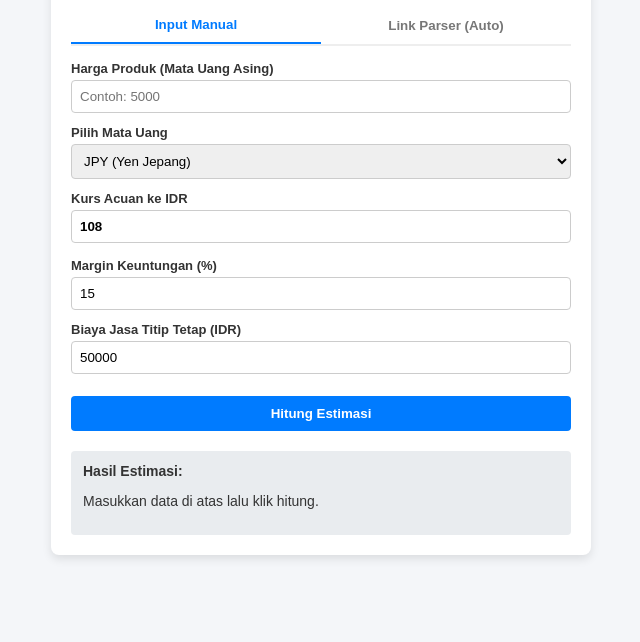
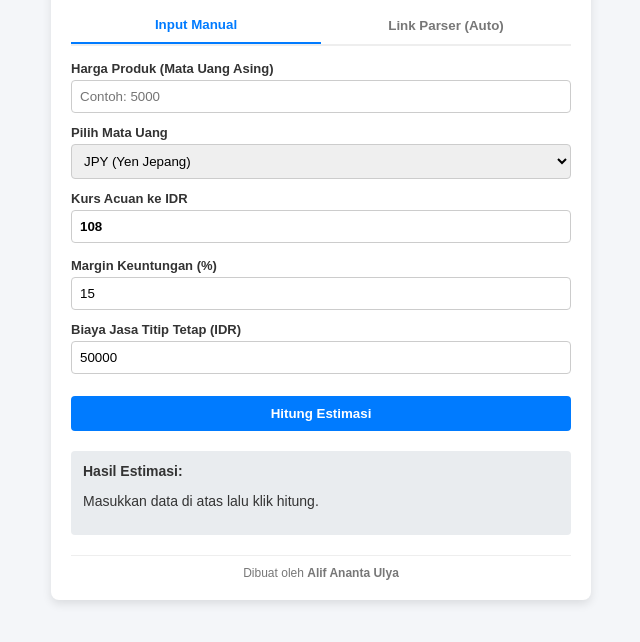
Before and after one commit to alifananta253/jastip, a website: page public/index.html in a window 1280 px wide. Shown: the part 144-786 px from the top of the page, without its empty margins (319-959 px from the left). Drawn offline with Linux system fonts and the light colour scheme.

Commit message:
Enhance index.html with footer and style updates
Added footer with creator's name and improved styling.

```diff
--- a/public/index.html
+++ b/public/index.html
@@ -18,6 +18,7 @@
         .result { margin-top: 20px; background: #e9ecef; padding: 12px; border-radius: 4px; font-size: 14px; }
         .hidden { display: none; }
         .status-info { font-size: 11px; color: #28a745; margin-bottom: 10px; font-style: italic; background: #e8f5e9; padding: 6px; border-radius: 4px; }
+        .footer { text-align: center; margin-top: 20px; font-size: 12px; color: #777; border-top: 1px solid #eee; padding-top: 10px; }
     </style>
 </head>
 <body>
@@ -75,6 +76,10 @@
     <div class="result" id="resultArea">
         <strong>Hasil Estimasi:</strong>
         <p id="outputDetail">Masukkan data di atas lalu klik hitung.</p>
+    </div>
+
+    <div class="footer">
+        Dibuat oleh <b>Alif Ananta Ulya</b>
     </div>
 </div>
 
```
